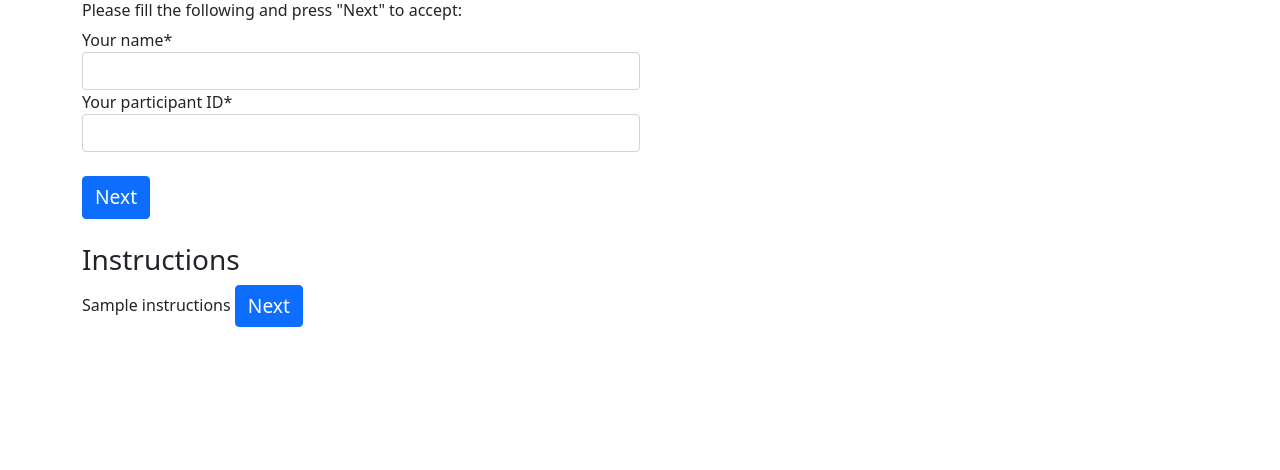
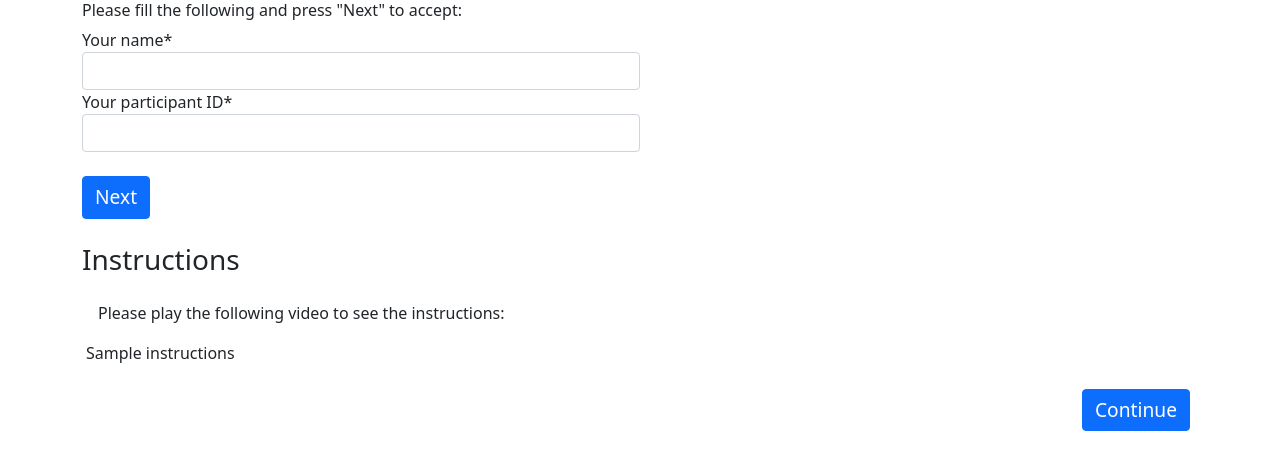
Before and after one commit to carlosmcgregor/cogtracker, a Django app: template cs1_education/templates/experiment.html in a window 1280 px wide. Shown: the part 153-623 px from the top of the page. Run offline with Django 3.2, Linux system fonts and the light colour scheme; tables that the repository leaves empty hold one stand-in row (values such as "Sample post"); the template is opened without the code that fills it: values that come from a table or form of the project are taken from there, most other values are stand-ins (such as "Sample title", 1, 10 or a date in 2020); some libraries are stand-ins or nearby versions.

Commit message:
Change instructions to HTML directly Arrange instructions display so that iframe is shown properly Remove one post question survey item

```diff
--- a/cs1_education/templates/experiment.html
+++ b/cs1_education/templates/experiment.html
@@ -24,13 +24,22 @@
         </div>
     </div>
     <div id="instructions" style="display: {{ instructions_display }};">
+        <br/>
         <div class="container">
-            <br/>
-            <h3>Instructions</h3>
-            {% autoescape off %}
-                {{ instructions }}
-            {% endautoescape %}
-            <a href="../ps/" class="btn btn-primary" role="button">Next</a>
+            <div class="row">
+                <h3>Instructions</h3>
+            </div>
+            <div class="row p-3 h-50">
+                <div class="container">
+                    <p>Please play the following video to see the instructions:</p>
+                </div>
+                    {% autoescape off %}
+                        {{ instructions }}
+                    {% endautoescape %}
+            </div>
+            <div class="p-2">
+                <a href="../ps/" class="btn btn-primary float-right" role="button" style="float: right;">Continue</a>
+            </div>
         </div>
     </div>
 
--- a/cs1_education/views.py
+++ b/cs1_education/views.py
@@ -121,15 +121,11 @@ def experiment(request, experiment_id):
     request.session['experiment_id'] = experiment_id
     request.session['on_question'] = False
     request.session['next_question'] = next_question
-    instructions = experiment.instructions
-
-    if experiment.check_answers:
-        instructions += '\n\n_Your answers will be automatically compared against the correct answer._'
 
     return render(request, 'experiment.html',
                   {"form": form,
                    "consent_form": markdown(experiment.consent_form, double=True),
-                   "instructions": markdown(experiment.instructions, double=True),
+                   "instructions": experiment.instructions,
                    "consent_form_display": consent_form_display,
                    "instructions_display": instructions_display,
                    "next_question": next_question,
```
Also changed, not shown: experiment_data.csv (+2 -2 lines).
